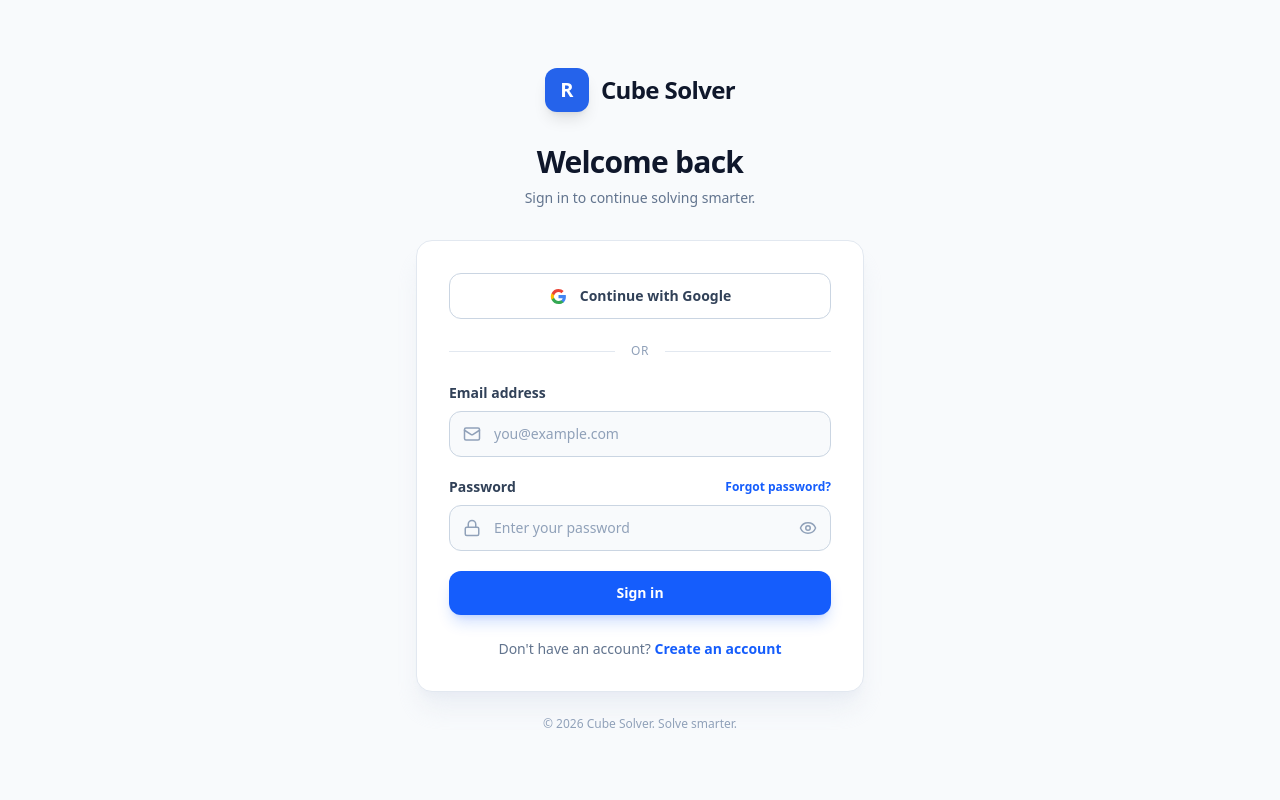
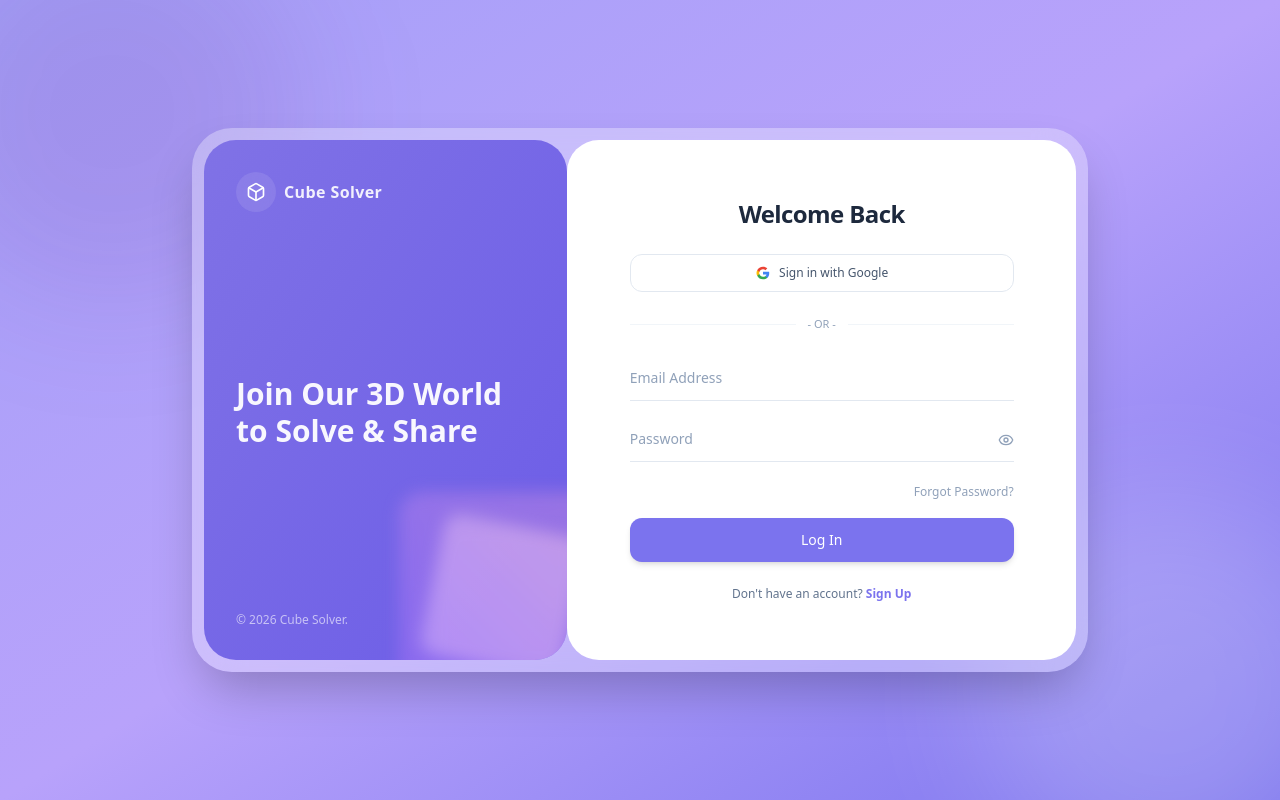
Before and after one commit to amitchaudhary-01/rubiks-cube-solver, a Next.js app in the folder cube-solver/: page /login in a window 1280 px wide. Built offline with nearby package versions, Linux system fonts and the light colour scheme.

Commit message:
redesign login ui

```diff
--- a/cube-solver/src/app/login/page.tsx
+++ b/cube-solver/src/app/login/page.tsx
@@ -3,9 +3,7 @@
 import { useState } from "react";
 import { useRouter } from "next/navigation";
 import Link from "next/link";
-import { Eye, EyeOff, Mail, Lock, RotateCw } from "lucide-react";
-
-const BRAND_BLUE = "#2563EB";
+import { Eye, EyeOff, RotateCw, Box } from "lucide-react";
 
 export default function LoginPage() {
   const router = useRouter();
@@ -55,47 +53,59 @@ export default function LoginPage() {
   };
 
   return (
-    <main className="min-h-screen bg-slate-50 px-4 py-8">
-      <div className="flex min-h-[calc(100vh-4rem)] items-center justify-center">
-        <div className="w-full max-w-md">
-          {/* Brand */}
-          <div className="mb-8 text-center">
-            <Link href="/" className="inline-flex items-center gap-3">
-              <div
-                className="flex h-11 w-11 items-center justify-center rounded-xl text-xl font-black text-white shadow-lg"
-                style={{ backgroundColor: BRAND_BLUE }}
-              >
-                R
+    <main className="relative flex min-h-screen items-center justify-center overflow-hidden bg-gradient-to-br from-[#A5A0F8] via-[#B8A2FB] to-[#7B73EE] p-4 sm:p-6 lg:p-8">
+      {/* Background Decorative Blur */}
+      <div className="absolute -bottom-20 -right-20 h-96 w-96 rounded-full bg-white/20 blur-3xl pointer-events-none" />
+      <div className="absolute -top-20 -left-20 h-96 w-96 rounded-full bg-purple-900/10 blur-3xl pointer-events-none" />
+
+      {/* Main Container Card */}
+      <div className="relative flex w-full max-w-4xl flex-col overflow-hidden rounded-[2.5rem] bg-white/30 p-3 shadow-2xl backdrop-blur-xl sm:flex-row">
+
+        {/* Left Side: Brand Panel */}
+        <div className="relative flex min-h-[280px] w-full flex-col justify-between overflow-hidden rounded-[2rem] bg-gradient-to-br from-[#8072E6] to-[#6C5CE7] p-8 text-white sm:w-5/12 sm:min-h-[520px]">
+          {/* Logo / Icon */}
+          <div className="z-10 flex items-center gap-2">
+            <Link href="/" className="flex items-center gap-2">
+              <div className="flex h-10 w-10 items-center justify-center rounded-full bg-white/10 backdrop-blur-md">
+                <Box className="h-5 w-5 text-white" />
+              </div>
+              <span className="font-semibold tracking-wide text-white/90">Cube Solver</span>
+            </Link>
           </div>
 
-              <span className="text-2xl font-bold tracking-tight text-slate-900">
-                Cube Solver
-              </span>
-            </Link>
+          {/* Heading Text */}
+          <div className="z-10 my-auto py-6">
+            <h2 className="text-2xl font-semibold leading-tight text-white/95 sm:text-3xl">
+              Join Our 3D World to Solve & Share
+            </h2>
+          </div>
 
-            <h1 className="mt-8 text-3xl font-bold tracking-tight text-slate-900">
-              Welcome back
+          {/* Abstract 3D Cube Graphic Placeholder */}
+          <div className="absolute -bottom-10 -right-10 flex h-52 w-52 items-center justify-center rounded-3xl bg-gradient-to-tr from-purple-400/30 to-pink-300/30 blur-sm">
+            <div className="h-36 w-36 rotate-12 rounded-2xl bg-white/20 shadow-inner backdrop-blur-md" />
+          </div>
+
+          <div className="z-10 text-xs text-white/60">
+            © {new Date().getFullYear()} Cube Solver.
+          </div>
+        </div>
+
+        {/* Right Side: Form Panel */}
+        <div className="flex w-full flex-col justify-center rounded-[2rem] bg-white p-6 sm:w-7/12 sm:p-10">
+
+          <div className="mx-auto w-full max-w-sm">
+            <h1 className="text-center text-2xl font-bold tracking-tight text-slate-800">
+              Welcome Back
             </h1>
 
-            <p className="mt-2 text-sm text-slate-500">
-              Sign in to continue solving smarter.
-            </p>
-          </div>
-
-          {/* Card */}
-          <div className="rounded-2xl border border-slate-200 bg-white p-6 shadow-xl shadow-slate-200/60 sm:p-8">
-            {/* Google */}
+            {/* Social Logins */}
+            <div className="mt-6 flex items-center justify-center gap-3">
               <button
                 type="button"
                 onClick={handleGoogleLogin}
-              className="flex w-full items-center justify-center gap-3 rounded-xl border border-slate-300 bg-white px-4 py-3 text-sm font-semibold text-slate-700 transition hover:bg-slate-50 hover:shadow-sm"
+                className="flex flex-1 items-center justify-center gap-2 rounded-xl border border-slate-200 bg-white px-3 py-2.5 text-xs font-medium text-slate-600 transition hover:bg-slate-50 hover:shadow-sm"
               >
-              <svg
-                width="19"
-                height="19"
-                viewBox="0 0 24 24"
-                aria-hidden="true"
-              >
+                <svg width="16" height="16" viewBox="0 0 24 24" aria-hidden="true">
                   <path
                     fill="#4285F4"
                     d="M21.35 12.27c0-.72-.06-1.42-.18-2.09H12v3.95h5.23a4.47 4.47 0 0 1-1.94 2.93v2.44h3.14c1.84-1.7 2.92-4.2 2.92-7.23Z"
@@ -113,130 +123,91 @@ export default function LoginPage() {
                     d="M12 6.38c1.43 0 2.71.49 3.72 1.45l2.79-2.79C16.84 3.47 14.63 2.5 12 2.5a9.74 9.74 0 0 0-8.71 5.38l3.24 2.52C7.3 8.1 9.46 6.38 12 6.38Z"
                   />
                 </svg>
-              Continue with Google
+                Sign in with Google
               </button>
+            </div>
 
             {/* Divider */}
-            <div className="my-6 flex items-center gap-4">
-              <div className="h-px flex-1 bg-slate-200" />
-
-              <span className="text-xs font-medium uppercase tracking-wider text-slate-400">
-                or
-              </span>
-
-              <div className="h-px flex-1 bg-slate-200" />
+            <div className="my-6 flex items-center gap-3">
+              <div className="h-px flex-1 bg-slate-100" />
+              <span className="text-[11px] font-medium text-slate-400">- OR -</span>
+              <div className="h-px flex-1 bg-slate-100" />
             </div>
 
-            <form onSubmit={handleLogin} className="space-y-5">
-              {/* Error */}
+            {/* Form */}
+            <form onSubmit={handleLogin} className="space-y-4">
               {error && (
-                <div className="rounded-xl border border-red-200 bg-red-50 px-4 py-3 text-sm text-red-600">
+                <div className="rounded-xl border border-red-200 bg-red-50 p-3 text-center text-xs text-red-600">
                   {error}
                 </div>
               )}
 
-              {/* Email */}
-              <div>
-                <label
-                  htmlFor="email"
-                  className="mb-2 block text-sm font-semibold text-slate-700"
-                >
-                  Email address
-                </label>
-
+              {/* Email Input */}
               <div className="relative">
-                  <Mail
-                    size={18}
-                    className="absolute left-3.5 top-1/2 -translate-y-1/2 text-slate-400"
-                  />
-
                 <input
                   id="email"
                   type="email"
-                    placeholder="you@example.com"
+                  placeholder="Email Address"
                   value={email}
                   onChange={(e) => setEmail(e.target.value)}
                   required
-                    className="w-full rounded-xl border border-slate-300 bg-slate-50 py-3 pl-11 pr-4 text-sm text-slate-900 outline-none transition placeholder:text-slate-400 focus:border-blue-600 focus:bg-white focus:ring-4 focus:ring-blue-600/10"
+                  className="w-full border-b border-slate-200 bg-transparent py-3 text-sm text-slate-800 placeholder-slate-400 outline-none transition focus:border-[#7B73EE]"
                 />
               </div>
+
+              {/* Password Input */}
+              <div className="relative">
+                <input
+                  id="password"
+                  type={showPassword ? "text" : "password"}
+                  placeholder="Password"
+                  value={password}
+                  onChange={(e) => setPassword(e.target.value)}
+                  required
+                  className="w-full border-b border-slate-200 bg-transparent py-3 pr-8 text-sm text-slate-800 placeholder-slate-400 outline-none transition focus:border-[#7B73EE]"
+                />
+                <button
+                  type="button"
+                  onClick={() => setShowPassword(!showPassword)}
+                  className="absolute right-0 top-1/2 -translate-y-1/2 text-slate-400 hover:text-slate-600"
+                >
+                  {showPassword ? <EyeOff size={16} /> : <Eye size={16} />}
+                </button>
               </div>
 
-              {/* Password */}
-              <div>
-                <div className="mb-2 flex items-center justify-between">
-                  <label
-                    htmlFor="password"
-                    className="text-sm font-semibold text-slate-700"
-                  >
-                    Password
-                  </label>
-
+              {/* Forgot Password */}
+              <div className="text-right">
                 <Link
                   href="/forgot-password"
-                    className="text-xs font-semibold text-blue-600 hover:text-blue-700 hover:underline"
+                  className="text-xs text-slate-400 hover:text-[#7B73EE]"
                 >
-                    Forgot password?
+                  Forgot Password?
                 </Link>
               </div>
 
-                <div className="relative">
-                  <Lock
-                    size={18}
-                    className="absolute left-3.5 top-1/2 -translate-y-1/2 text-slate-400"
-                  />
-
-                  <input
-                    id="password"
-                    type={showPassword ? "text" : "password"}
-                    placeholder="Enter your password"
-                    value={password}
-                    onChange={(e) => setPassword(e.target.value)}
-                    required
-                    className="w-full rounded-xl border border-slate-300 bg-slate-50 py-3 pl-11 pr-11 text-sm text-slate-900 outline-none transition placeholder:text-slate-400 focus:border-blue-600 focus:bg-white focus:ring-4 focus:ring-blue-600/10"
-                  />
-
-                  <button
-                    type="button"
-                    onClick={() => setShowPassword(!showPassword)}
-                    className="absolute right-3.5 top-1/2 -translate-y-1/2 text-slate-400 transition hover:text-slate-700"
-                    aria-label={
-                      showPassword ? "Hide password" : "Show password"
-                    }
-                  >
-                    {showPassword ? <EyeOff size={18} /> : <Eye size={18} />}
-                  </button>
-                </div>
-              </div>
-
-              {/* Login */}
+              {/* Submit Button */}
               <button
                 type="submit"
                 disabled={loading}
-                className="flex w-full items-center justify-center gap-2 rounded-xl bg-blue-600 px-4 py-3 text-sm font-semibold text-white shadow-lg shadow-blue-600/20 transition hover:bg-blue-700 hover:shadow-xl hover:shadow-blue-600/25 disabled:cursor-not-allowed disabled:opacity-60"
+                className="mt-2 flex w-full items-center justify-center gap-2 rounded-xl bg-[#7B73EE] py-3 text-sm font-medium text-white shadow-md transition hover:bg-[#6C5CE7] hover:shadow-lg disabled:opacity-60"
               >
-                {loading && <RotateCw size={17} className="animate-spin" />}
-
-                {loading ? "Signing in..." : "Sign in"}
+                {loading && <RotateCw size={16} className="animate-spin" />}
+                {loading ? "Signing in..." : "Log In"}
               </button>
             </form>
 
-            {/* Register */}
-            <p className="mt-6 text-center text-sm text-slate-500">
+            {/* Footer Navigation */}
+            <p className="mt-6 text-center text-xs text-slate-500">
               Don't have an account?{" "}
               <Link
                 href="/register"
-                className="font-semibold text-blue-600 hover:text-blue-700 hover:underline"
+                className="font-semibold text-[#7B73EE] hover:underline"
               >
-                Create an account
+                Sign Up
               </Link>
             </p>
           </div>
 
-          {/* Bottom */}
-          <p className="mt-6 text-center text-xs text-slate-400">
-            © {new Date().getFullYear()} Cube Solver. Solve smarter.
-          </p>
         </div>
       </div>
     </main>
```
Lines whose indentation alone changed are shown as unchanged.
